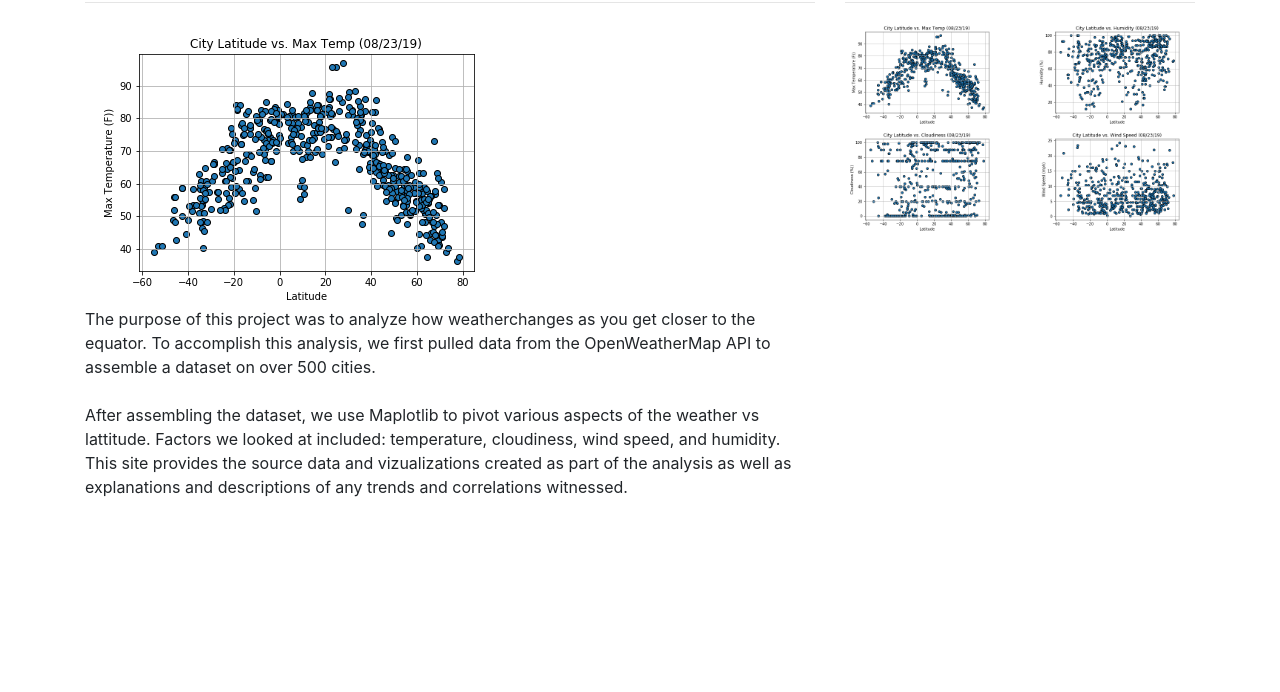
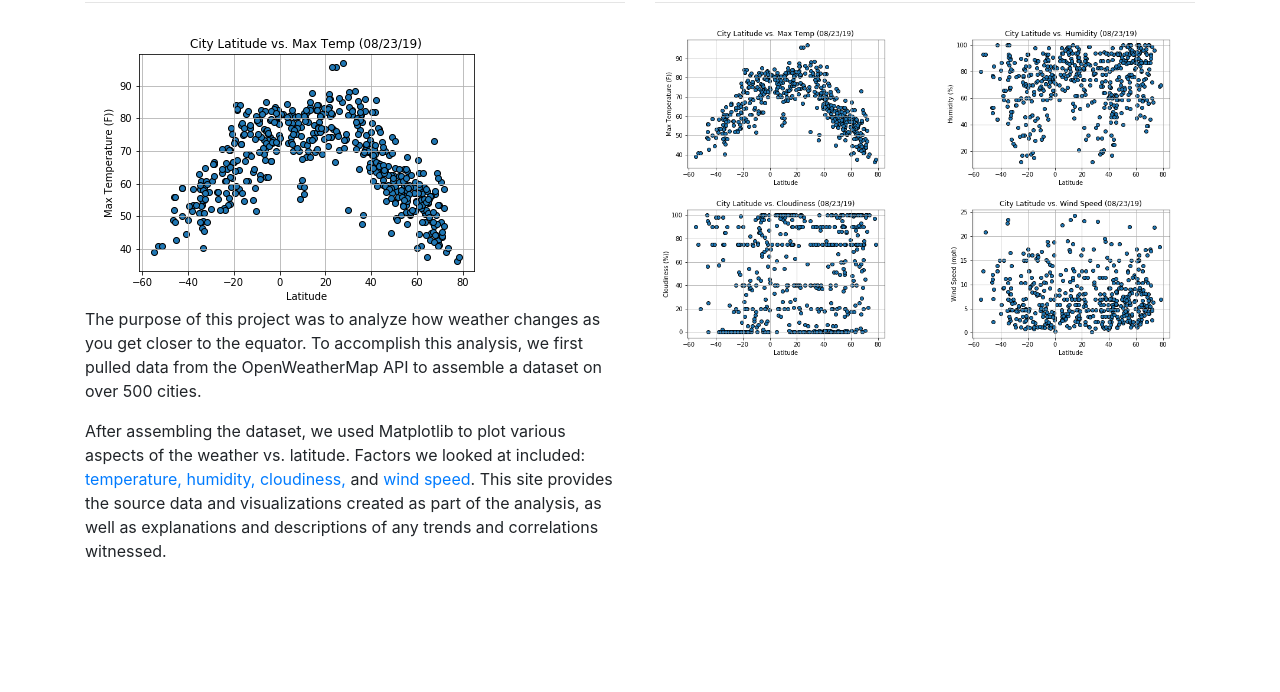
Before and after one commit to javarob/web-design-challenge, a plain HTML site: page index.html in a window 1280 px wide. Shown: the part 108-800 px from the top of the page. Drawn offline with nearby package versions, Linux system fonts and the light colour scheme.

Commit message:
update index

```diff
--- a/index.html
+++ b/index.html
@@ -49,55 +49,67 @@
         </nav>
         <!-- End of Nav Bar -->
 
+        <!-- Start of the Jumbotron-->
+        <div class="clearfix"></div>
+        <!-- <div class="jumbotron jumbotron-fluid">-->
         <div class="container">
             <div class="row">
-                <div class="col-md-8">
-                    <div class="panel panel-default">
-                        <div class="panel-body">
-
-                            <h2>Summary: Latitude vs Longitude</h2>
+                <p>
+                    <div class="box col col-lg-6 col-md-6 col-xs-12">
+                        <h2>Summary: Latitude vs. X</h2>
                         <hr>
-                            <img class="first image" src="visualizations/latvsmaxtemp.png" alt="Max Temp vs Latitude">
-                            <p class="text">The purpose of this project was to analyze how weatherchanges
-                                as you get closer to the equator. To accomplish this analysis, we first pulled
-                                data from the OpenWeatherMap API to assemble a dataset on over 500 cities.<br><br>
-                                After assembling the dataset, we use Maplotlib to pivot various aspects of the
-                                weather vs lattitude. Factors we looked at included: temperature, cloudiness,
-                                wind speed, and humidity. This site provides the source data and vizualizations
-                                created as part of the analysis as well as explanations and descriptions of any
-                                trends and correlations witnessed.
+                        <img id="image" src="visualizations/latvsmaxtemp.png"
+                            class="pull-left img-responsive img-rounded" alt="Latitude vs Wind Speed">
+                        <p>The purpose of this project was to analyze how weather changes as you get closer to the
+                            equator. To
+                            accomplish this analysis, we first pulled data from the OpenWeatherMap API to assemble a
+                            dataset on
+                            over 500 cities.
                         </p>
-                            <br>
+                        <p>After assembling the dataset, we used Matplotlib to plot various aspects of the weather vs.
+                            latitude.
+                            Factors we looked at included: <a href="viz1.html"> temperature,</a><a href="viz2.html">
+                                humidity,</a><a href="viz3.html"> cloudiness, </a> and <a href="viz4.html">wind
+                                speed</a>. This site provides the source data and visualizations created as part of the
+                            analysis, as well as explanations and descriptions of any trends and correlations witnessed.
+                        </p>
+                    </div>
+                    <div class="box col col-lg-6 col-md-6 col-xs-12">
+                        <h2>Visualizations</h2>
+                        <hr>
+                        <div class="row">
+                            <div class="col-sm-3 col-lg-6">
+                                <div class="thumbnail">
+                                    <a href="viz1.html"><img src="visualizations/latvsmaxtemp.png" style="width:100%"
+                                            class="img-responsive" alt="Latitude vs Temperature"></a>
                                 </div>
                             </div>
+                            <div class="col-sm-3 col-lg-6">
+                                <div class="thumbnail">
+                                    <a href="viz2.html"><img src="visualizations/latvshumidity.png" style="width:100%"
+                                            style="width:100%" class="img-responsive" alt="Latitude vs Humidity"></a>
                                 </div>
-                <div class="col-md-4">
-                    <div class="panel panel-default">
-                        <div class="panel-body">
-                            <h2>Visualizations</h2>
-                            <hr>
-
-                            <div class="row">
-                                <div class="col-lg-6 col-md-6 col-sm-6 col-xs-6"><a href="viz1.html"><img
-                                            class="img img-responsive" src="visualizations/latvsmaxtemp.png"
-                                            style="width:100%" alt=""></a></div>
-                                <div class="col-lg-6 col-md-6 col-sm-6 col-xs-6"><a href="viz1.html"><img
-                                            class="img img-responsive" src="visualizations/latvshumidity.png"
-                                            style="width:100%" alt=""></a></div>
                             </div>
-                            <div class="row">
-                                <div class="col-lg-6 col-md-6 col-sm-6 col-xs-6"><a href="viz3.html"><img
-                                            class="img img-responsive" src="visualizations/latvscloudiness.png"
-                                            style="width:100%" alt=""></a></div>
-                                <div class="col-lg-6 col-md-6 col-sm-6 col-xs-6"><a href="viz4.html"><img
-                                            class="img img-responsive" src="visualizations/latvswind.png"
-                                            style="width:100%" alt=""></a></div>
+                            <!-- </div>
+                        <div class="row"> -->
+                            <div class="col-sm-3 col-lg-6">
+                                <div class="thumbnail">
+                                    <a href="viz3.html"><img src="visualizations/latvscloudiness.png" style="width:100%"
+                                            class="img-responsive" alt="Latitude vs Cloudiness"></a>
                                 </div>
-
+                            </div>
+                            <div class="col-sm-3 col-lg-6">
+                                <div class="thumbnail">
+                                    <a href="viz4.html"><img src="visualizations/latvswind.png" style="width:100%"
+                                            class="active-image img-responsive" alt="Latitude vs Wind Speed"></a>
                                 </div>
                             </div>
                         </div>
                     </div>
+                    <div class="clearfix"></div>
+            </div>
+        </div>
+        <!-- </div> -->
 
 
         <script src="https://code.jquery.com/jquery-3.3.1.slim.min.js"
```
Lines whose indentation alone changed are shown as unchanged.
